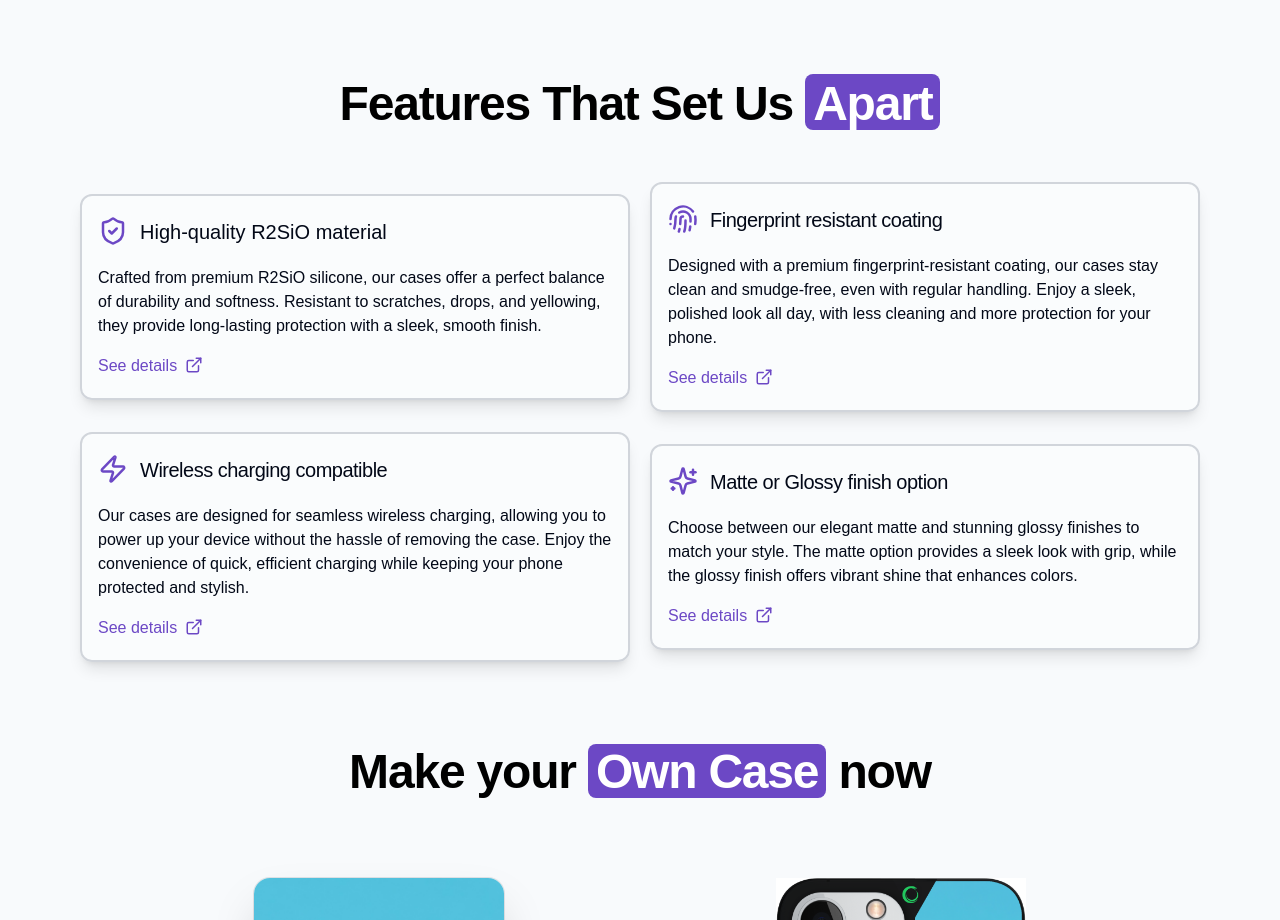
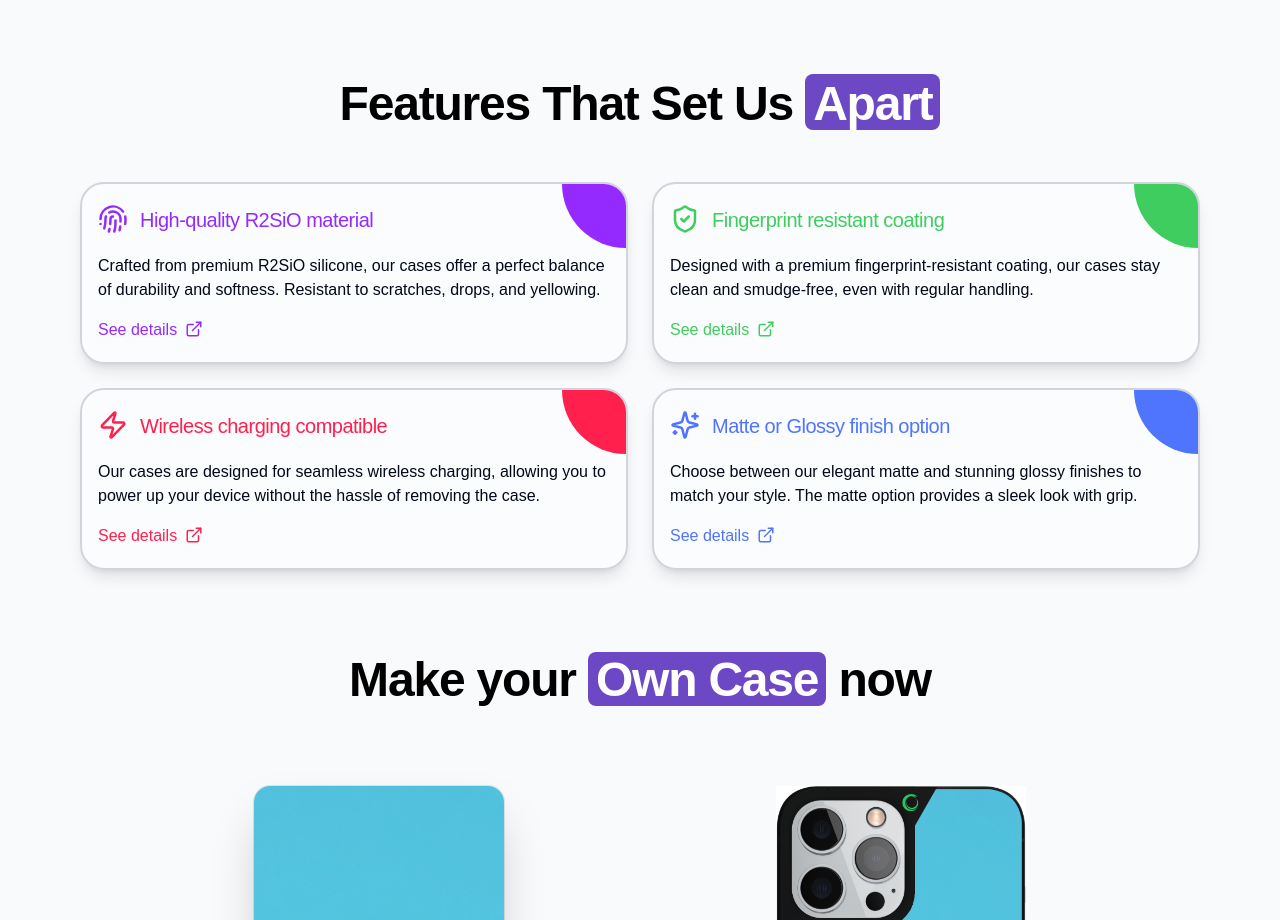
Before and after one commit to Adrin007/Caseify, a Next.js app: page / in a window 1280 px wide. Shown: the part 1420-2340 px from the top of the page. Built offline with nearby package versions, Linux system fonts and the light colour scheme; a web font is replaced by a local one.

Commit message:
30/9/24 Last

```diff
--- a/src/app/globals.css
+++ b/src/app/globals.css
@@ -95,3 +95,30 @@
 .fade-out {
   opacity: 0;
 }
+#box:hover #circle{
+  transform: scale(10);
+}
+#box:hover .heading{
+  transition: all;
+  transition-duration: 500ms;
+  color:white
+}
+#box:hover .para{
+  transition: all;
+  transition-duration: 500ms;
+  color:white
+}
+#box:hover .link{
+  transition: all;
+  transition-duration: 500ms;
+  color:white
+}
+#box:hover .logo{
+  transition: all;
+  transition-duration: 500ms;
+  color:white
+}
+#circle{
+  transition: all;
+  transition-duration: 500ms;
+}
--- a/src/app/page.tsx
+++ b/src/app/page.tsx
@@ -2,7 +2,7 @@
 "use client"
 import Navbar from "@/components/navbar";
 import { StarFilledIcon } from "@radix-ui/react-icons";
-import { ArrowRight, Check, ExternalLink, Fingerprint, ShieldCheck,Sparkles, Zap} from "lucide-react";
+import { ArrowRight, Check, ExternalLink, Fingerprint, ShieldCheck, Sparkles, Zap } from "lucide-react";
 import Image from "next/image";
 import PhoneSkel from "@/components/phoneSkel";
 import { useEffect, useState } from "react";
@@ -196,53 +196,57 @@ export default function Home() {
       </div>
       <div className="mt-10 md:mt-20">
         <h1 className="md:text-5xl text-4xl font-bold text-black text-balance tracking-tight text-center md:text-wrap !leading-tight">Features That Set Us <span className="text-white bg-[#6C48C5] px-2 rounded-lg pt-[3px]">Apart</span></h1>
-        <div className="grid grid-cols-1 md:grid-cols-2 items-center justify-center mt-[3rem] mx-7 gap-5 md:mx-20">
-          <div className="bg-white/25 rounded-r-xl border-l-0 md:border-l-2 md:rounded-xl border-2 border-[#6C48C5] md:border-gray-300 shadow-lg flex flex-row gap-2 px-4 py-5 items-center justify-center md:items-start md:justify-start relative md:flex-col">
+        <div className="grid grid-cols-1 md:grid-cols-2 items-center justify-center mt-[3rem] mx-7 gap-6 md:mx-20">
+        <div id="box" className="bg-white/25 rounded-r-xl border-l-0 md:border-l-2 md:rounded-3xl border-2 border-[#6C48C5] md:border-gray-300 shadow-lg flex flex-row gap-2 px-4 py-5 items-center justify-center md:items-start md:justify-start relative md:flex-col overflow-hidden">
+            <div id="circle" className="w-[8rem] h-[8rem] rounded-full bg-[#952aff] overflow-hidden absolute -right-[4rem] -top-[4rem] hidden md:block"></div>
             <span className="h-full w-[10px] bg-[#6C48C5] absolute left-0 md:hidden"></span>
-            <div className="flex flex-row gap-3">
-              <ShieldCheck className="text-[#6C48C5] md:size-[30px]"></ShieldCheck>
-              <h1 className="md:text-xl md:mt-[2px]">High-quality R2SiO material</h1>
+            <div className="flex flex-row gap-3 z-10">
+              <Fingerprint className="text-[#6C48C5] md:text-[#952aff] md:size-[30px] logo"></Fingerprint>
+              <h1 className="md:text-xl md:mt-[2px] md:text-[#952aff] tracking-tight heading">High-quality R2SiO material</h1>
             </div>
-            <p className="text-md hidden md:block mt-3">Crafted from premium R2SiO silicone, our cases offer a perfect balance of durability and softness. Resistant to scratches, drops, and yellowing, they provide long-lasting protection with a sleek, smooth finish.</p>
-            <div className="flex flex-row gap-2 hidden md:flex mt-2">
-              <h1 className="text-[#6C48C5]">See details</h1>
-              <ExternalLink className="text-[#6C48C5] size-[18px] mt-[2px]"></ExternalLink>
+            <p className="text-md hidden md:block mt-3 z-10 para">Crafted from premium R2SiO silicone, our cases offer a perfect balance of durability and softness. Resistant to scratches, drops, and yellowing.</p>
+            <div className="flex flex-row gap-2 hidden md:flex mt-2 z-10">
+              <h1 className="text-[#6C48C5] md:text-[#952aff] link">See details</h1>
+              <ExternalLink className="text-[#6C48C5] md:text-[#952aff] size-[18px] mt-[2px] logo"></ExternalLink>
             </div>
           </div>
-          <div className="bg-white/25 rounded-r-xl border-l-0 md:border-l-2 md:rounded-xl border-2 border-[#6C48C5] md:border-gray-300 shadow-lg flex flex-row gap-2 px-4 py-5 items-center justify-center md:items-start md:justify-start relative md:flex-col">
+          <div id="box" className="bg-white/25 rounded-r-xl border-l-0 md:border-l-2 md:rounded-3xl border-2 border-[#6C48C5] md:border-gray-300 shadow-lg flex flex-row gap-2 px-4 py-5 items-center justify-center md:items-start md:justify-start relative md:flex-col overflow-hidden">
+            <div id="circle" className="w-[8rem] h-[8rem] rounded-full bg-[#3ecd5e] overflow-hidden absolute -right-[4rem] -top-[4rem] hidden md:block"></div>
             <span className="h-full w-[10px] bg-[#6C48C5] absolute left-0 md:hidden"></span>
-            <div className="flex flex-row gap-3">
-              <Fingerprint className="text-[#6C48C5] md:size-[30px]"></Fingerprint>
-              <h1 className="md:text-xl md:mt-[2px] tracking-tight">Fingerprint resistant coating</h1>
+            <div className="flex flex-row gap-3 z-10">
+              <ShieldCheck className="text-[#6C48C5] md:text-[#3ecd5e] md:size-[30px] logo"></ShieldCheck>
+              <h1 className="md:text-xl md:mt-[2px] tracking-tight heading md:text-[#3ecd5e]">Fingerprint resistant coating</h1>
             </div>
-            <p className="text-md hidden md:block mt-3">Designed with a premium fingerprint-resistant coating, our cases stay clean and smudge-free, even with regular handling. Enjoy a sleek, polished look all day, with less cleaning and more protection for your phone.</p>
-            <div className="flex flex-row gap-2 hidden md:flex mt-2">
-              <h1 className="text-[#6C48C5]">See details</h1>
-              <ExternalLink className="text-[#6C48C5] size-[18px] mt-[2px]"></ExternalLink>
+            <p className="text-md hidden md:block mt-3 z-10 para">Designed with a premium fingerprint-resistant coating, our cases stay clean and smudge-free, even with regular handling.</p>
+            <div className="flex flex-row gap-2 hidden md:flex mt-2 z-10">
+              <h1 className="text-[#6C48C5] md:text-[#3ecd5e] link">See details</h1>
+              <ExternalLink className="text-[#6C48C5] md:text-[#3ecd5e] size-[18px] mt-[2px] logo"></ExternalLink>
             </div>
           </div>
-          <div className="bg-white/25 rounded-r-xl border-l-0 md:border-l-2 md:rounded-xl border-2 border-[#6C48C5] md:border-gray-300 shadow-lg flex flex-row gap-2 px-4 py-5 items-center justify-center md:items-start md:justify-start relative md:flex-col">
+          <div id="box" className="bg-white/25 rounded-r-xl border-l-0 md:border-l-2 md:rounded-3xl border-2 border-[#6C48C5] md:border-gray-300 shadow-lg flex flex-row gap-2 px-4 py-5 items-center justify-center md:items-start md:justify-start relative md:flex-col overflow-hidden">
+            <div id="circle" className="w-[8rem] h-[8rem] rounded-full bg-[#FF204E] overflow-hidden absolute -right-[4rem] -top-[4rem] hidden md:block"></div>
             <span className="h-full w-[10px] bg-[#6C48C5] absolute left-0 md:hidden"></span>
-            <div className="flex flex-row gap-3">
-              <Zap className="text-[#6C48C5] md:size-[30px]"></Zap>
-              <h1 className="md:text-xl md:mt-[2px] tracking-tight">Wireless charging compatible</h1>
+            <div className="flex flex-row gap-3 z-10">
+              <Zap className="text-[#6C48C5] md:text-[#FF204E] md:size-[30px] logo"></Zap>
+              <h1 className="md:text-xl md:mt-[2px] tracking-tight md:text-[#FF204E] heading">Wireless charging compatible</h1>
             </div>
-            <p className="text-md hidden md:block mt-3">Our cases are designed for seamless wireless charging, allowing you to power up your device without the hassle of removing the case. Enjoy the convenience of quick, efficient charging while keeping your phone protected and stylish.</p>
-            <div className="flex flex-row gap-2 hidden md:flex mt-2">
-              <h1 className="text-[#6C48C5]">See details</h1>
-              <ExternalLink className="text-[#6C48C5] size-[18px] mt-[2px]"></ExternalLink>
+            <p className="text-md hidden md:block mt-3 z-10 para">Our cases are designed for seamless wireless charging, allowing you to power up your device without the hassle of removing the case.</p>
+            <div className="flex flex-row gap-2 hidden md:flex mt-2 z-10">
+              <h1 className="text-[#6C48C5] md:text-[#FF204E] link">See details</h1>
+              <ExternalLink className="text-[#6C48C5] md:text-[#FF204E] size-[18px] mt-[2px] logo"></ExternalLink>
             </div>
           </div>
-          <div className="bg-white/25 rounded-r-xl border-l-0 md:border-l-2 md:rounded-xl border-2 border-[#6C48C5] md:border-gray-300 shadow-lg flex flex-row gap-2 px-4 py-5 items-center justify-center md:items-start md:justify-start relative md:flex-col">
+          <div id="box" className="bg-white/25 rounded-r-xl border-l-0 md:border-l-2 md:rounded-3xl border-2 border-[#6C48C5] md:border-gray-300 shadow-lg flex flex-row gap-2 px-4 py-5 items-center justify-center md:items-start md:justify-start relative md:flex-col overflow-hidden">
+            <div id="circle" className="w-[8rem] h-[8rem] rounded-full bg-[#4F75FF] overflow-hidden absolute -right-[4rem] -top-[4rem] hidden md:block"></div>
             <span className="h-full w-[10px] bg-[#6C48C5] absolute left-0 md:hidden"></span>
-            <div className="flex flex-row gap-3">
-              <Sparkles className="text-[#6C48C5] md:size-[30px]"></Sparkles>
-              <h1 className="md:text-xl md:mt-[2px] tracking-tight">Matte or Glossy finish option</h1>
+            <div className="flex flex-row gap-3 z-10">
+              <Sparkles className="text-[#6C48C5] md:text-[#4F75FF] md:size-[30px] logo"></Sparkles>
+              <h1 className="md:text-xl md:mt-[2px] tracking-tight md:text-[#4F75FF] heading">Matte or Glossy finish option</h1>
             </div>
-            <p className="text-md hidden md:block mt-3">Choose between our elegant matte and stunning glossy finishes to match your style. The matte option provides a sleek look with grip, while the glossy finish offers vibrant shine that enhances colors.</p>
-            <div className="flex flex-row gap-2 hidden md:flex mt-2">
-              <h1 className="text-[#6C48C5]">See details</h1>
-              <ExternalLink className="text-[#6C48C5] size-[18px] mt-[2px]"></ExternalLink>
+            <p className="text-md hidden md:block mt-3 z-10 para">Choose between our elegant matte and stunning glossy finishes to match your style. The matte option provides a sleek look with grip.</p>
+            <div className="flex flex-row gap-2 hidden md:flex mt-2 z-10">
+              <h1 className="text-[#6C48C5] md:text-[#4F75FF] link">See details</h1>
+              <ExternalLink className="text-[#6C48C5] md:text-[#4F75FF] size-[18px] mt-[2px] logo"></ExternalLink>
             </div>
           </div>
         </div>
```
Also changed, not shown: src/app/content.txt (added).
